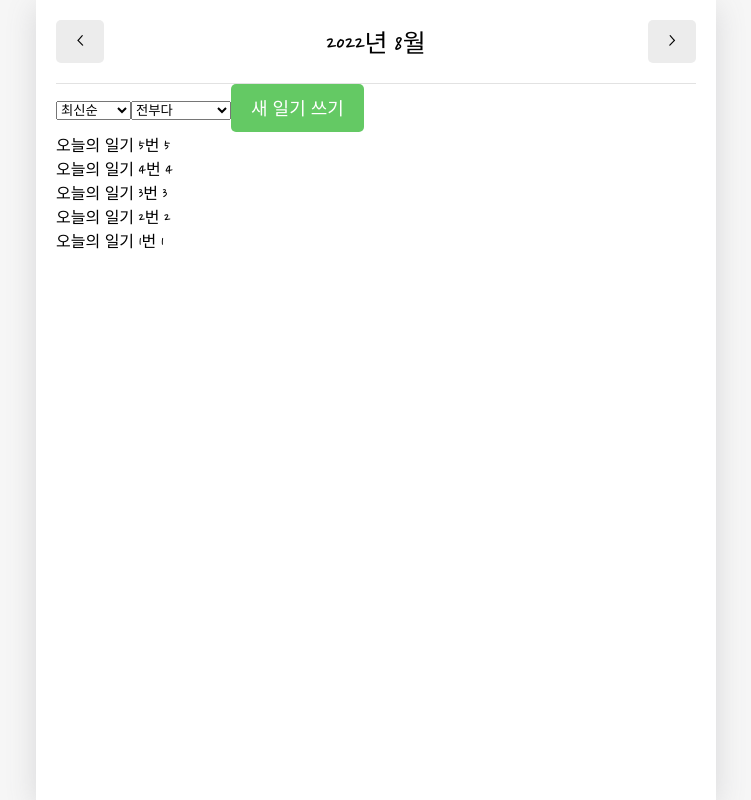
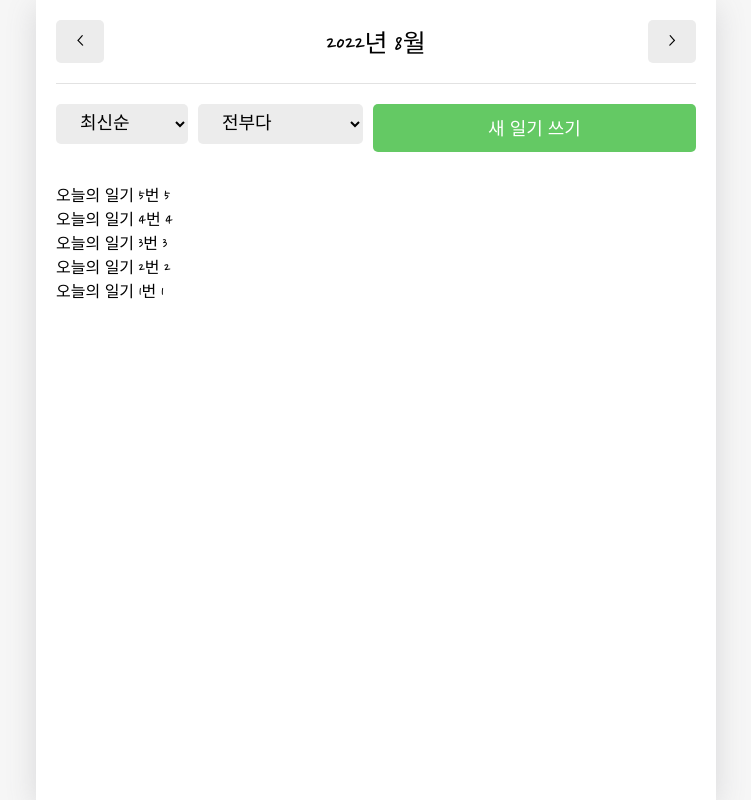
Before and after one commit to Eun-sun-Lee/ReactStudy, a React (Create React App) app in the folder emotiondiary/emotiondiary/: page / in a window 1280 px wide. Shown: the whole page, without its empty margins (264-1015 px from the left). Built offline with nearby package versions, Linux system fonts and the light colour scheme; a web font is replaced by a local one.

Commit message:
[feat] menu-wrapper  CSS 작업

```diff
--- a/emotiondiary/emotiondiary/src/App.css
+++ b/emotiondiary/emotiondiary/src/App.css
@@ -98,3 +98,37 @@ header .head_btn_right {
 header_button {
   font-family: "Nanum Pen Script";
 }
+
+/* DiaryList */
+
+.DiaryList .menu_wrapper {
+  margin-top: 20px;
+  margin-bottom : 30px;
+
+  display : flex;
+  justify-content: space-between; /* 왼쪽 div와 오른쪽 div의 간격이 완전히 벌어짐. */
+}
+
+.DiaryList .menu_wrapper .right_col {
+  flex-grow: 1; /* right_col이 flex 부모 아래의 남은 영역의 전체의 넓이를 갖게됨. */
+}
+
+.DiaryList .menu_wrapper .right_col button{
+  width : 100%;
+}
+
+.DiaryList .ControlMenu {
+  margin-right: 10px;
+  border: none;
+  border-radius: 5px; /* 둥글게 */
+  background-color: #ececec;
+
+  padding-top: 10px;
+  padding-bottom: 10px;
+  padding-left: 20px;
+  padding-right:20px;
+
+  cursor: pointer;
+  font-family: "Nanum Pen Script";
+  font-size: 18px;
+}
--- a/emotiondiary/emotiondiary/src/components/DiaryList.js
+++ b/emotiondiary/emotiondiary/src/components/DiaryList.js
@@ -15,7 +15,7 @@ const filterOptionList = [
 
 const ControlMenu = ({value, onChange, optionList})=>{
     //value : select가 선택하고 있는 값, onChange : select가 선택하는게 변화했을 때 바꿀 기능을 할 함수, optionList: select tag 안에 들어갈 옵션
-    return (<select value={value} onChange={(e)=>onChange(e.target.value)}>
+    return (<select className="ControlMenu" value={value} onChange={(e)=>onChange(e.target.value)}>
         {optionList.map((it,idx)=> (
             <option key = {idx} value = {it.value}>
                 {it.name}
@@ -52,10 +52,17 @@ const DiaryList = ({diaryList}) => {
     };
 
     return (
-        <div>
-            <ControlMenu value ={sortType} onChange={setSortType} optionList={sortOptionList}/>
-            <ControlMenu value ={filter} onChange={setFilter} optionList={filterOptionList} />
-            <MyButton type={'positive'} text={'새 일기 쓰기'} onClick={()=>navigate('/new')}/>
+        <div className="DiaryList">
+            <div className="menu_wrapper">
+                <div className="left_col">
+                <ControlMenu value ={sortType} onChange={setSortType} optionList={sortOptionList}/>
+                <ControlMenu value ={filter} onChange={setFilter} optionList={filterOptionList} />
+                </div>
+                <div className="right_col">
+                <MyButton type={'positive'} text={'새 일기 쓰기'} onClick={()=>navigate('/new')}/>
+                </div>
+            </div>
+
             {getProcessedDiaryList().map((it)=>(
                 <div key={it.id}>{it.content} {it.emotion}</div>
             ))}
```
